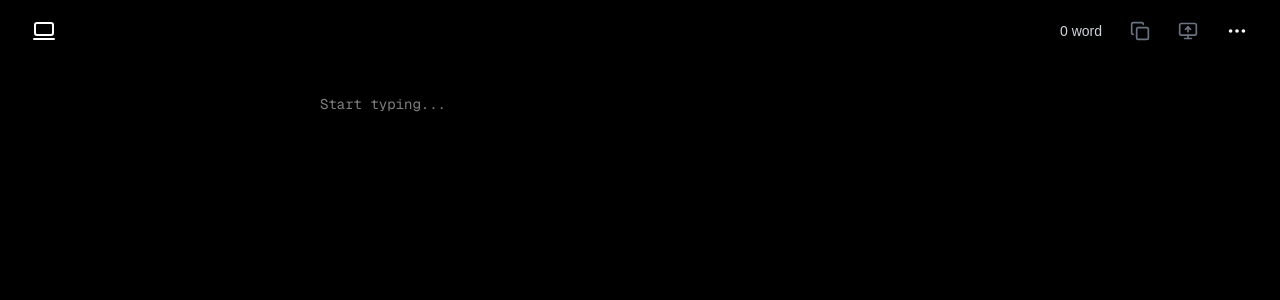
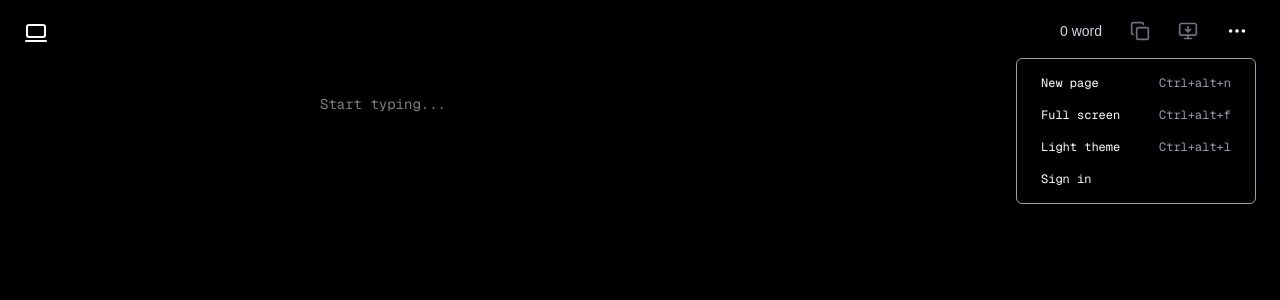
Before and after one commit to Ali01129/typespace, a Next.js app: page / in a window 1280 px wide. Both pictures are taken after a click on the button 1237 px from the left and 31 px from the top of the page. Shown: the top 300 px of the page. Built offline with nearby package versions, Linux system fonts and the light colour scheme.

Commit message:
Navbar: added options

```diff
--- a/app/page.tsx
+++ b/app/page.tsx
@@ -15,6 +15,20 @@ export default function Page() {
   useEffect(() => {
     localStorage.setItem("note", note);
   }, [note]);
+
+  useEffect(() => {
+    document.addEventListener("keydown", handleKeyDown);
+    return () => {
+      document.removeEventListener("keydown", handleKeyDown);
+    };
+  }, []);
+
+  const handleKeyDown = (e: KeyboardEvent) => {
+    if ((e.ctrlKey || e.metaKey) && e.altKey && e.key.toLowerCase() === "n") {
+      e.preventDefault();
+      setNote("");
+    }
+  };
 
   return (
     <main className="flex min-h-screen flex-col bg-black text-white">
--- a/components/Navbar.tsx
+++ b/components/Navbar.tsx
@@ -1,13 +1,14 @@
 "use client";
 
-import { useState } from "react";
+import { useState, useRef, useEffect } from "react";
 import {
   Copy,
-  MonitorUp,
+  MonitorDown,
   CheckCheck,
   LaptopMinimal,
   MoreHorizontal,
 } from "lucide-react";
+import Options from "./Options";
 
 type NavbarProps = {
   note: string;
@@ -16,27 +17,44 @@ type NavbarProps = {
 export default function Navbar({ note }: NavbarProps) {
   const wordCount = note.trim() === "" ? 0 : note.trim().split(/\s+/).length;
   const [copied, setCopied] = useState(false);
+  const [showOptions, setShowOptions] = useState(false);
+  const optionsRef = useRef<HTMLDivElement>(null);
 
   const handleCopy = () => {
     if (!note.trim()) return;
 
     navigator.clipboard.writeText(note);
     setCopied(true);
-
-    // reset to false after 2 secs
     setTimeout(() => setCopied(false), 2000);
   };
 
+  // Close dropdown when clicking outside
+  useEffect(() => {
+    function handleClickOutside(event: MouseEvent) {
+      if (
+        optionsRef.current &&
+        !optionsRef.current.contains(event.target as Node)
+      ) {
+        setShowOptions(false);
+      }
+    }
+
+    document.addEventListener("mousedown", handleClickOutside);
+    return () => {
+      document.removeEventListener("mousedown", handleClickOutside);
+    };
+  }, []);
+
   return (
-    <nav className="flex items-center justify-between px-6 py-3 bg-black text-white">
-      {/* Left-side */}
-      <div className="text-xl font-bold rounded-md px-2 py-1 hover:bg-[#262626]">
-        <LaptopMinimal size={24}/>
+    <nav className="relative flex items-center justify-between px-6 py-3 bg-black text-white">
+      {/* Left: Logo */}
+      <div className="text-xl font-bold tracking-wider cursor-pointer">
+        <LaptopMinimal size={24} className="inline-block mr-2" />
       </div>
 
-      {/* Right-side */}
+      {/* Right */}
       <div className="flex items-center gap-3">
-        {/* Word Counter */}
+        {/* Word counter */}
         <span className="text-sm text-gray-300 rounded-md px-2 py-1 hover:bg-[#262626]">
           {wordCount > 1 ? `${wordCount} words` : `${wordCount} word`}
         </span>
@@ -55,27 +73,31 @@ export default function Navbar({ note }: NavbarProps) {
           {copied ? <CheckCheck size={20} /> : <Copy size={20} />}
         </button>
 
-        {/* Share button */}
+        {/* Download */}
         <button
-          onClick={() => alert("Share feature coming soon!")}
-          disabled={!note.trim()}
+          onClick={() => alert("Download feature coming soon!")}
           className={`p-2 rounded-md transition-colors ${
             note.trim()
               ? "hover:bg-[#262626] cursor-pointer"
               : "cursor-not-allowed text-gray-500"
           }`}
-          title="Share"
+          title="Download"
         >
-          <MonitorUp size={20} />
+          <MonitorDown size={20} />
         </button>
 
-        {/* Options button */}
+        {/* Options dropdown */}
+        <div className="relative" ref={optionsRef}>
           <button
+            onClick={() => setShowOptions(!showOptions)}
             className="hover:bg-[#262626] cursor-pointer p-2 rounded-md transition-colors"
             title="Options"
           >
             <MoreHorizontal size={22} />
           </button>
+
+          {showOptions && <Options />}
+        </div>
       </div>
     </nav>
   );
--- /dev/null
+++ b/components/Options.tsx
@@ -0,0 +1,40 @@
+"use client";
+
+import { useEffect } from "react";
+
+export default function Options() {
+  const toggleFullscreen = () => {
+    if (!document.fullscreenElement) {
+      document.documentElement.requestFullscreen();
+    } else {
+      document.exitFullscreen();
+    }
+  };
+
+  return (
+    <div className="absolute right-0 mt-2 w-60 px-2 py-2 bg-black border border-gray-400 rounded-md shadow-lg z-50">
+
+      <button className="flex justify-between items-center w-full text-left px-4 py-2 text-xs rounded-md hover:bg-[#262626]">
+        <span className="text-white font-mono">New page</span>
+        <span className="text-gray-400 font-mono">Ctrl+alt+n</span>
+      </button>
+
+      <button
+        className="flex justify-between items-center w-full text-left px-4 py-2 text-xs rounded-md hover:bg-[#262626]"
+        onClick={toggleFullscreen}
+      >
+        <span className="text-white font-mono">Full screen</span>
+        <span className="text-gray-400 font-mono">Ctrl+alt+f</span>
+      </button>
+
+      <button className="flex justify-between items-center w-full text-left px-4 py-2 text-xs rounded-md hover:bg-[#262626]">
+        <span className="text-white font-mono">Light theme</span>
+        <span className="text-gray-400 font-mono">Ctrl+alt+l</span>
+      </button>
+
+      <button className="block w-full text-left px-4 py-2 text-xs font-mono rounded-md hover:bg-[#262626]">
+        Sign in
+      </button>
+    </div>
+  );
+}
```
Lines whose indentation alone changed are shown as unchanged.
